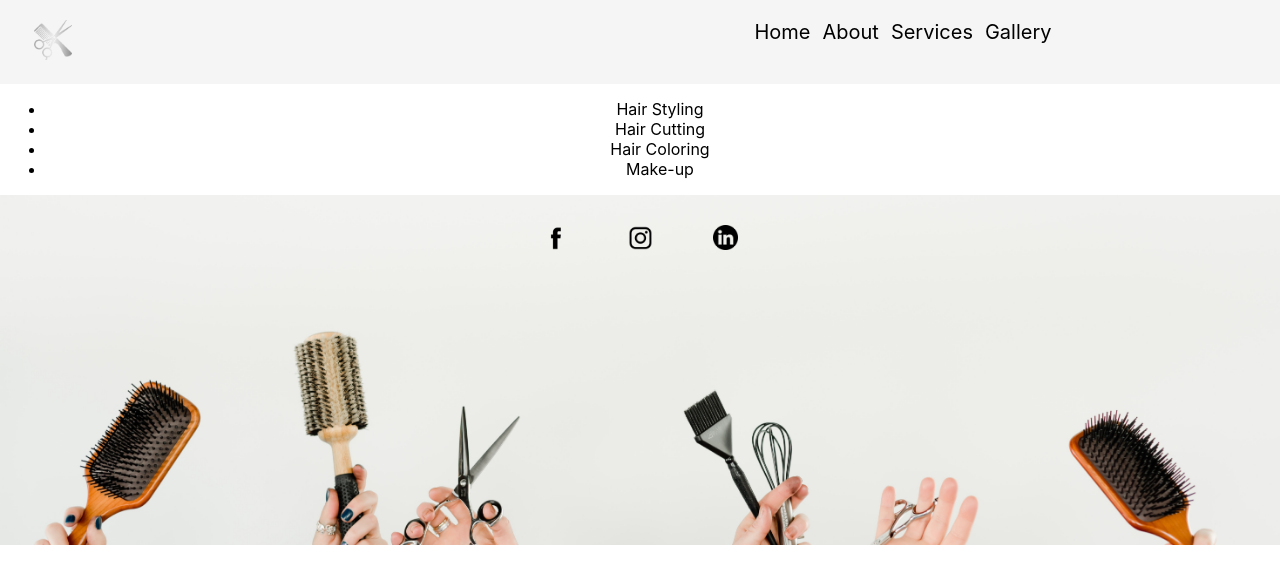
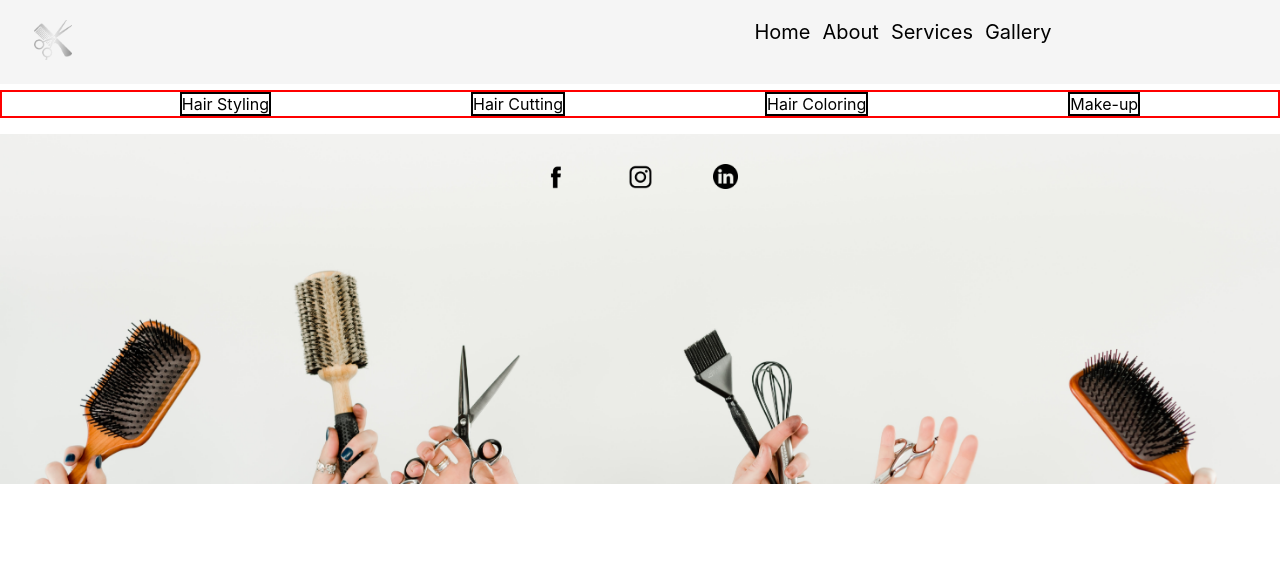
Before and after one commit to fcondori1/salon-nr, a React (Create React App) app: page /services in a window 1280 px wide. Shown: the top 584 px of the page. Built offline with nearby package versions, Linux system fonts and the light colour scheme.

Commit message:
add boxes in services

```diff
--- a/src/component/About/About.css
+++ b/src/component/About/About.css
@@ -1,3 +1,17 @@
 .profile {
     width: 30%;
 }
+
+.service-list {
+    list-style: none;
+    border: 2px solid red;
+    display: flex;
+    flex-direction: row;
+    flex-wrap: wrap;
+    justify-content: center;
+}
+
+.service-item {
+    border: 2px solid black;
+    margin: 0px 100px;
+}
--- a/src/component/Gallery/Gallery.js
+++ b/src/component/Gallery/Gallery.js
@@ -4,7 +4,6 @@ import './Gallery.css';
 function Gallery(props) {
     return (
 			<div className='page'>
-				<h2>Hello from Gallery</h2>
 				<ul>
 					<li>Image 1</li>
 					<li>Image 2</li>
--- a/src/component/Main/Main.css
+++ b/src/component/Main/Main.css
@@ -1,5 +1,5 @@
 .page {
-    margin-top: 50px;
+    margin-top: 90px;
 }
 
 .background1 {
--- a/src/component/Services/Services.js
+++ b/src/component/Services/Services.js
@@ -1,14 +1,14 @@
 import React from 'react';
+import './Services.css';
 
 function Services(props) {
 	return (
 		<div className='page'>
-			<h2>Hello from Services</h2>
-			<ul>
-				<li>Hair Styling</li>
-				<li>Hair Cutting</li>
-				<li>Hair Coloring</li>
-				<li>Make-up</li>
+			<ul className='service-list'>
+				<li className='service-item'>Hair Styling</li>
+				<li className='service-item'>Hair Cutting</li>
+				<li className='service-item'>Hair Coloring</li>
+				<li className='service-item'>Make-up</li>
 			</ul>
 		</div>
 	);
```
